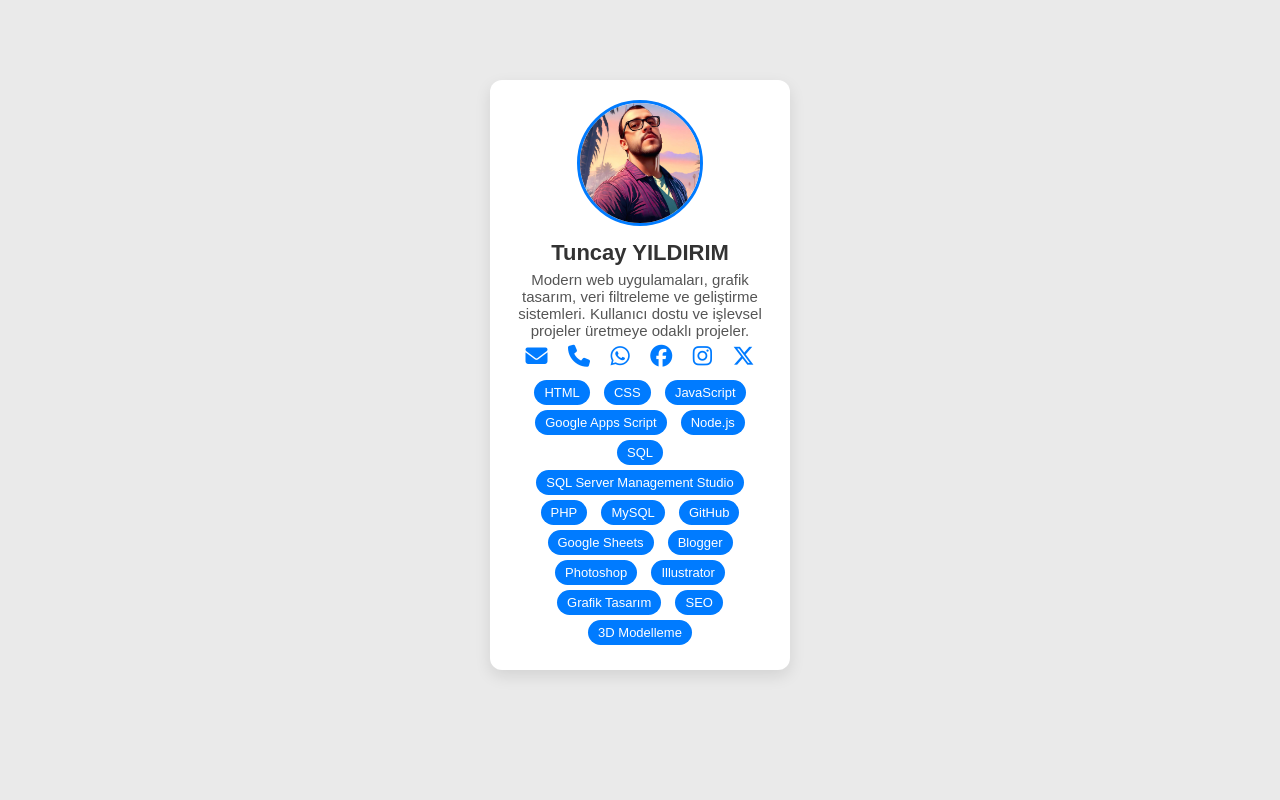
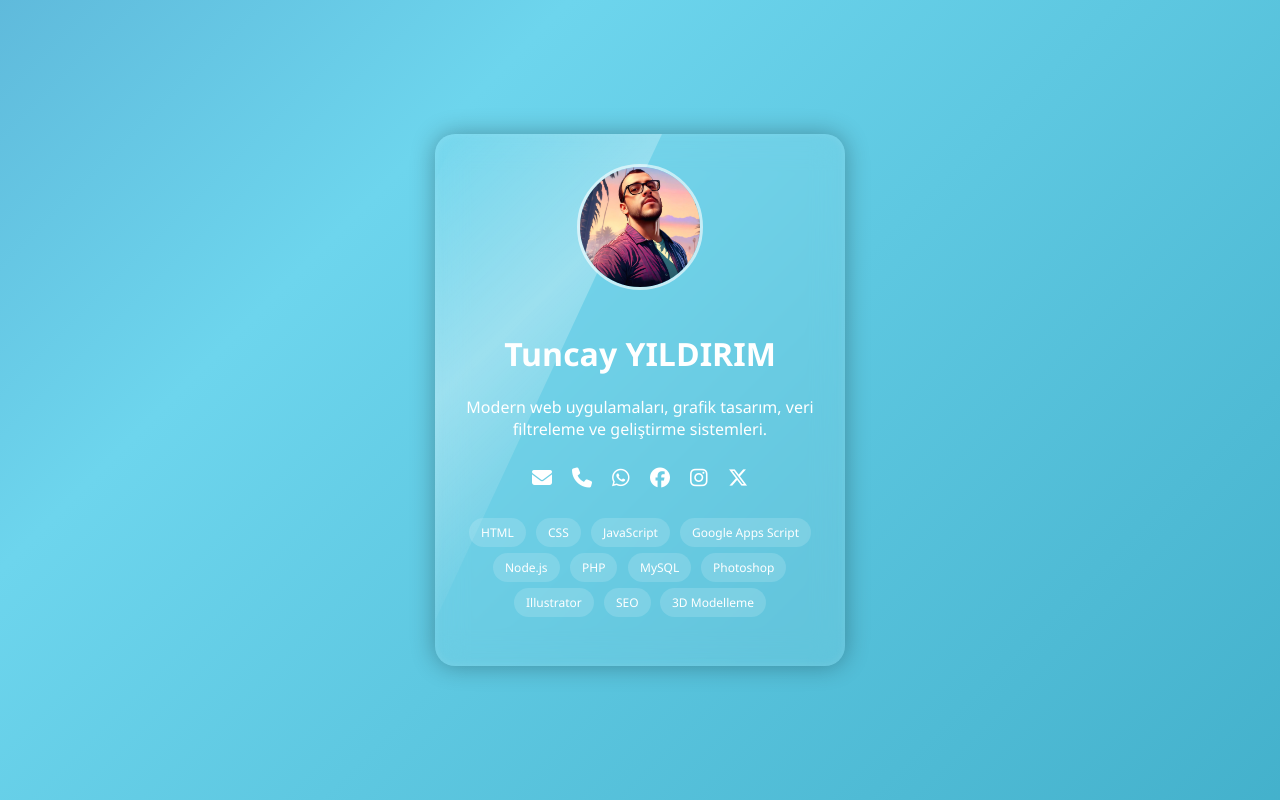
Before and after one commit to tuncyyldrm/tuncyyldrm, a plain HTML site: page index.html in a window 1280 px wide. Drawn offline with Linux system fonts and the light colour scheme.

Commit message:
Update index.html

```diff
--- a/index.html
+++ b/index.html
@@ -2,222 +2,220 @@
 <html lang="tr">
 <head>
   <meta charset="UTF-8">
-	<!-- Viewport meta etiketini güncelleyin -->
-	<meta name="viewport" content="width=device-width, initial-scale=1.0, maximum-scale=5.0, minimum-scale=1.0">
-		<!-- Mobil dokunmatik özellikleri -->
+  <meta name="viewport" content="width=device-width, initial-scale=1.0, maximum-scale=5.0, minimum-scale=1.0, shrink-to-fit=no">
   <meta name="theme-color" content="#ffffff">
-	<link rel="sitemap" type="application/xml" href="https://tuncyyldrm.vercel.app/sitemap.xml">
-    <script>
-        // Sayfa URL'sini al
-        let pageUrl = window.location.href;
-
-        // Canonical link etiketini bul ve güncelle
-        let canonicalLink = document.querySelector('link[rel="canonical"]');
-        if (canonicalLink) {
-            canonicalLink.setAttribute('href', pageUrl);
-        } else {
-            // Canonical link yoksa, yeni bir tane ekle
-            let newCanonical = document.createElement('link');
-            newCanonical.setAttribute('rel', 'canonical');
-            newCanonical.setAttribute('href', pageUrl);
-            document.head.appendChild(newCanonical);
-        }
-    </script>
   <meta name="google-site-verification" content="vB3lF9Mjzy_LSHBAifsiOoLzjR9-Q0SWXGzSOKVlXCw" />
   <meta http-equiv="X-Content-Type-Options" content="nosniff">
 
-	<!-- Mevcut meta etiketlerin güncellenmiş hali -->
-    <meta name="description" content="Tuncay Yıldırım'ın portföyü; modern web uygulamaları, grafik tasarım, 3D baskı projeleri ve veri filtreleme sistemleri üzerine uzmanlaşmış bir profesyonelin sunduğu yaratıcı çözümler.">
-    <meta name="keywords" content="web tasarımı, 3D baskı, grafik tasarım, web geliştirme, kullanıcı dostu projeler, veri filtreleme, SEO, Node.js, JavaScript, PHP">
+  <!-- SEO -->
+  <meta name="description" content="Tuncay Yıldırım - Modern web uygulamaları, grafik tasarım, 3D baskı ve veri filtreleme çözümleri. Kullanıcı dostu ve işlevsel projeler.">
+  <meta name="keywords" content="web tasarım, 3D baskı, grafik tasarım, web geliştirme, veri filtreleme, SEO, Node.js, JavaScript, PHP">
+  <meta name="robots" content="index, follow, max-image-preview:large">
 
-    <!-- Yeni eklenen meta etiketler -->
+  <!-- Konum Bilgisi -->
   <meta name="geo.region" content="TR-32" />
   <meta name="geo.placename" content="Isparta" />
-    <meta name="geo.position" content="37.756470; 30.566073" />
+  <meta name="geo.position" content="37.756470;30.566073" />
   <meta name="ICBM" content="37.756470, 30.566073" />
 
+  <!-- Yazar -->
   <meta name="author" content="Tuncay Yıldırım">
   <meta name="publisher" content="Tuncay Yıldırım">
-    <meta name="robots" content="index, follow, max-image-preview:large">
 
+  <!-- Open Graph -->
+  <meta property="og:type" content="website">
+  <meta property="og:url" content="https://tuncyyldrm.vercel.app/">
+  <meta property="og:title" content="Tuncay Yıldırım - Web, Tasarım, 3D Baskı">
+  <meta property="og:description" content="Modern web uygulamaları, grafik tasarım, 3D baskı çözümleri.">
+  <meta property="og:image" content="https://tuncyyldrm.vercel.app/profil.jpg">
+
+  <!-- Twitter -->
+  <meta name="twitter:card" content="summary_large_image">
+  <meta name="twitter:title" content="Tuncay Yıldırım - Web, Tasarım, 3D Baskı">
+  <meta name="twitter:description" content="Modern web uygulamaları, grafik tasarım, 3D baskı çözümleri.">
+  <meta name="twitter:image" content="https://tuncyyldrm.vercel.app/profil.jpg">
+
+  <!-- Canonical -->
+  <link rel="canonical" href="https://tuncyyldrm.vercel.app/">
+
+  <!-- Favicon -->
   <link rel="icon" type="image/jpeg" href="/profil.jpg">
 
-    <!-- Open Graph / Facebook -->
-    <meta property="og:type" content="website">
-    <meta property="og:url" content="https://tuncyyldrm.vercel.app/">
-    <meta property="og:title" content="Tuncay Yıldırım - Modern web uygulamaları, grafik tasarım, veri filtreleme ve geliştirme sistemleri. Kullanıcı dostu ve işlevsel projeler üretmeye odaklı projeler.">
-    <meta property="og:description" content="Yaratıcı ve işlevsel projeler için uzmanlık: Web tasarımı, grafik tasarım ve 3D baskı çözümleri.">
-    <meta property="og:image" content="/profil.jpg">
-
-    <!-- Twitter -->
-    <meta property="twitter:card" content="summary_large_image">
-    <meta property="twitter:url" content="https://tuncyyldrm.vercel.app/">
-    <meta property="twitter:title" content="Tuncay Yıldırım - Modern web uygulamaları, grafik tasarım, veri filtreleme ve geliştirme sistemleri. Kullanıcı dostu ve işlevsel projeler üretmeye odaklı projeler.">
-    <meta property="twitter:description" content="Yaratıcı ve işlevsel projeler için uzmanlık: Web tasarımı, grafik tasarım ve 3D baskı çözümleri.">
-    <meta property="twitter:image" content="/profil.jpg">
-
-    <title>Tuncay Yıldırım - Modern web uygulamaları, grafik tasarım, veri filtreleme ve geliştirme sistemleri. Kullanıcı dostu ve işlevsel projeler üretmeye odaklı projeler.</title>
-
-    <!-- Preload önemli kaynaklar -->
+  <!-- Preload & Prefetch -->
   <link rel="preload" href="/profil.jpg" as="image">
   <link rel="preconnect" href="https://sheets.googleapis.com">
   <link rel="dns-prefetch" href="https://sheets.googleapis.com">
 
-    <link rel="stylesheet" href="https://cdnjs.cloudflare.com/ajax/libs/font-awesome/6.5.0/css/all.min.css" />
-<!-- Google tag (gtag.js) -->
-<script async src="https://www.googletagmanager.com/gtag/js?id=G-HL793TN6RE"></script>
-<script>
-  window.dataLayer = window.dataLayer || [];
-  function gtag(){dataLayer.push(arguments);}
-  gtag('js', new Date());
+  <!-- Styles -->
+  <link rel="stylesheet" href="https://cdnjs.cloudflare.com/ajax/libs/font-awesome/6.5.0/css/all.min.css" integrity="sha384-..." crossorigin="anonymous">
 
-  gtag('config', 'G-HL793TN6RE');
-</script>
+  <title>Tuncay Yıldırım - Web, Tasarım, 3D Baskı</title>
+  <style>
+/* === Genel Sayfa Stili === */
+body {
+  margin: 0;
+  padding: 0;
+  height: 100vh;
+  display: flex;
+  justify-content: center;
+  align-items: center;
+  background: linear-gradient(135deg, #1e3c72, #2a5298, #6dd5ed, #2193b0);
+  background-size: 400% 400%;
+  animation: gradientAnim 12s ease infinite;
+  font-family: 'Segoe UI', sans-serif;
+}
 
-  <style>
-    body {
-      font-family: Arial, sans-serif;
-      background-color: #eaeaea;
-      margin: 0;
-      padding: 20px;
-      box-sizing: border-box;
+/* Arka plan gradient hareketi */
+@keyframes gradientAnim {
+  0% {background-position: 0% 50%;}
+  50% {background-position: 100% 50%;}
+  100% {background-position: 0% 50%;}
 }
+
+/* === Kartvizit === */
 .kartvizit {
-      background-color: #fff;
-      width: 300px;
-      max-width: 100%;
-      border-radius: 12px;
-      box-shadow: 0 6px 16px rgba(0, 0, 0, 0.1);
-      padding: 20px;
-      margin: auto;
+  position: relative;
+  background: rgba(255, 255, 255, 0.08);
+  padding: 30px;
+  border-radius: 20px;
+  backdrop-filter: blur(15px);
   text-align: center;
-      margin-top: 60px;
-      /* Responsive width adjustment */
-      max-width: 100%;
-      box-sizing: border-box;
+  width: 350px;
+  overflow: hidden;
+  color: #fff;
+  box-shadow: 0 0 25px rgba(0,0,0,0.3), 0 0 10px rgba(255,255,255,0.1) inset;
+  transition: transform 0.5s ease, box-shadow 0.5s ease;
 }
+.kartvizit:hover {
+  transform: scale(1.05);
+  box-shadow: 0 0 50px rgba(255,255,255,0.4), 0 0 15px rgba(255,255,255,0.2) inset;
+}
+
+/* === Shine Effect (sürekli) === */
+.kartvizit::before {
+  content: "";
+  position: absolute;
+  top: 0;
+  left: -75%;
+  width: 50%;
+  height: 100%;
+  background: linear-gradient(120deg, transparent, rgba(255,255,255,0.3), transparent);
+  transform: skewX(-25deg);
+  animation: shine 4s linear infinite;
+}
+@keyframes shine {
+  0% {left: -75%;}
+  100% {left: 125%;}
+}
+
+/* === Profil Resmi === */
 .profil-resmi {
   width: 120px;
   height: 120px;
   border-radius: 50%;
   object-fit: cover;
-      border: 3px solid #007bff;
+  border: 3px solid rgba(255,255,255,0.6);
+  margin-bottom: 15px;
+  animation: fadeInScale 0.8s ease forwards;
 }
-    .kartvizit h1 {
-      margin: 10px 0 5px;
-      font-size: 22px;
-      color: #333;
+
+/* === Yazılar ve İkonlar === */
+.kartvizit h1, .kartvizit p, .ikon, .etiket {
+  opacity: 0;
+  animation: fadeInUp 0.8s ease forwards;
 }
-    .kartvizit p {
-      margin: 5px 0;
-      font-size: 15px;
-      color: #555;
+
+/* Fade-in Sırası */
+.kartvizit h1 { animation-delay: 0.3s; }
+.kartvizit > p:first-of-type { animation-delay: 0.6s; }
+.kartvizit .ikon:nth-child(1) { animation-delay: 0.8s; }
+.kartvizit .ikon:nth-child(2) { animation-delay: 1.0s; }
+.kartvizit .ikon:nth-child(3) { animation-delay: 1.2s; }
+.kartvizit .ikon:nth-child(4) { animation-delay: 1.4s; }
+.kartvizit .ikon:nth-child(5) { animation-delay: 1.6s; }
+.kartvizit .ikon:nth-child(6) { animation-delay: 1.8s; }
+.etiket:nth-child(1) { animation-delay: 2.0s; }
+.etiket:nth-child(2) { animation-delay: 2.1s; }
+.etiket:nth-child(3) { animation-delay: 2.2s; }
+.etiket:nth-child(4) { animation-delay: 2.3s; }
+.etiket:nth-child(5) { animation-delay: 2.4s; }
+.etiket:nth-child(6) { animation-delay: 2.5s; }
+.etiket:nth-child(7) { animation-delay: 2.6s; }
+.etiket:nth-child(8) { animation-delay: 2.7s; }
+.etiket:nth-child(9) { animation-delay: 2.8s; }
+.etiket:nth-child(10) { animation-delay: 2.9s; }
+.etiket:nth-child(11) { animation-delay: 3.0s; }
+
+/* === Animasyonlar === */
+@keyframes fadeInUp {
+  from { opacity: 0; transform: translateY(10px) scale(0.98); }
+  to { opacity: 1; transform: translateY(0) scale(1); }
 }
-    .etiket {
-      background-color: #007bff;
-      color: #fff;
-      padding: 5px 10px;
-      border-radius: 20px;
+@keyframes fadeInScale {
+  from { opacity: 0; transform: scale(0.8); }
+  to { opacity: 1; transform: scale(1); }
+}
+
+/* === İkonlar === */
+.ikon {
   display: inline-block;
-      margin: 5px 5px 0;
-      font-size: 13px;
-    }
-    .ikon {
-      color: #007bff;
-      font-size: 22px;
-      margin: 10px 8px;
-      text-decoration: none;
-      transition: color 0.3s;
+  margin: 8px;
+  color: white;
+  font-size: 20px;
+  transition: transform 0.3s ease, color 0.3s ease;
 }
 .ikon:hover {
-      color: #0056b3;
-    }
-    .ygt {
-      width: 100%;
-      margin-top: 15px;
-      border-radius: 6px;
-      transition: transform 0.3s;
-    }
-    .ygt:hover {
-      transform: scale(1.03);
+  transform: scale(1.2) rotate(5deg);
+  color: #ffd700;
 }
 
-    /* Responsive design: adjust layout for smaller devices */
-    @media (max-width: 768px) {
-      .kartvizit {
-        width: 80%;
-        margin-top: 20px;
+/* === Etiketler === */
+.etiket {
+  display: inline-block;
+  background: rgba(255,255,255,0.15);
+  padding: 6px 12px;
+  margin: 3px;
+  border-radius: 20px;
+  font-size: 12px;
+  backdrop-filter: blur(4px);
+  transition: background 0.3s ease, transform 0.3s ease;
 }
-      .profil-resmi {
-        width: 100px;
-        height: 100px;
-      }
-      .kartvizit h1 {
-        font-size: 20px;
-      }
-      .kartvizit p {
-        font-size: 14px;
-      }
-      .ikon {
-        font-size: 20px;
-      }
-    }
-
-    /* Mobile design */
-    @media (max-width: 480px) {
-      .kartvizit {
-        width: 90%;
-        padding: 15px;
-      }
-      .profil-resmi {
-        width: 90px;
-        height: 90px;
-      }
-      .kartvizit h1 {
-        font-size: 18px;
-      }
-      .kartvizit p {
-        font-size: 13px;
-      }
-      .ikon {
-        font-size: 18px;
-        margin: 8px;
-      }
+.etiket:hover {
+  background: rgba(255,255,255,0.3);
+  transform: translateY(-2px) scale(1.05);
 }
   </style>
 </head>
 <body>
+
 <div class="kartvizit">
-    <img class="profil-resmi" src="/profil.jpg" alt="Profil Resmi">
+  <img class="profil-resmi" src="/profil.jpg" alt="Tuncay Yıldırım">
   <h1>Tuncay YILDIRIM</h1>
-    <p>Modern web uygulamaları, grafik tasarım, veri filtreleme ve geliştirme sistemleri. Kullanıcı dostu ve işlevsel projeler üretmeye odaklı projeler.</p>
+  <p>Modern web uygulamaları, grafik tasarım, veri filtreleme ve geliştirme sistemleri.</p>
+
   <div>
-      <a target="_blank" href="mailto:tuncyyldrm@gmail.com" class="ikon"><i class="fas fa-envelope"></i></a>
-      <a target="_blank" href="tel:05312084897" class="ikon"><i class="fas fa-phone"></i></a>
-      <a target="_blank" href="https://wa.me/905312084897" class="ikon"><i class="fab fa-whatsapp"></i></a>
-      <a target="_blank" href="https://www.facebook.com/tuncay0yildirim/" class="ikon"><i class="fab fa-facebook"></i></a>
-      <a target="_blank" href="https://www.instagram.com/tuncay0yildirim/" class="ikon"><i class="fab fa-instagram"></i></a>
-      <a target="_blank" href="https://www.x.com/tuncay0yildirim/" class="ikon"><i class="fa-brands fa-x-twitter"></i></a>
+    <a href="mailto:tuncyyldrm@gmail.com" class="ikon"><i class="fas fa-envelope"></i></a>
+    <a href="tel:05312084897" class="ikon"><i class="fas fa-phone"></i></a>
+    <a href="https://wa.me/905312084897" class="ikon"><i class="fab fa-whatsapp"></i></a>
+    <a href="https://facebook.com/tuncay0yildirim" class="ikon"><i class="fab fa-facebook"></i></a>
+    <a href="https://instagram.com/tuncay0yildirim" class="ikon"><i class="fab fa-instagram"></i></a>
+    <a href="https://x.com/tuncay0yildirim" class="ikon"><i class="fa-brands fa-x-twitter"></i></a>
   </div>
+
   <p>
     <span class="etiket">HTML</span>
     <span class="etiket">CSS</span>
     <span class="etiket">JavaScript</span>
     <span class="etiket">Google Apps Script</span>
     <span class="etiket">Node.js</span>
-      <span class="etiket">SQL</span>
-      <span class="etiket">SQL Server Management Studio</span>
     <span class="etiket">PHP</span>
     <span class="etiket">MySQL</span>
-      <span class="etiket">GitHub</span>
-      <span class="etiket">Google Sheets</span>
-      <span class="etiket">Blogger</span>
     <span class="etiket">Photoshop</span>
     <span class="etiket">Illustrator</span>
-      <span class="etiket">Grafik Tasarım</span>
     <span class="etiket">SEO</span>
     <span class="etiket">3D Modelleme</span>
   </p>
 </div>
+
 </body>
 </html>
```
Lines whose indentation alone changed are shown as unchanged.
